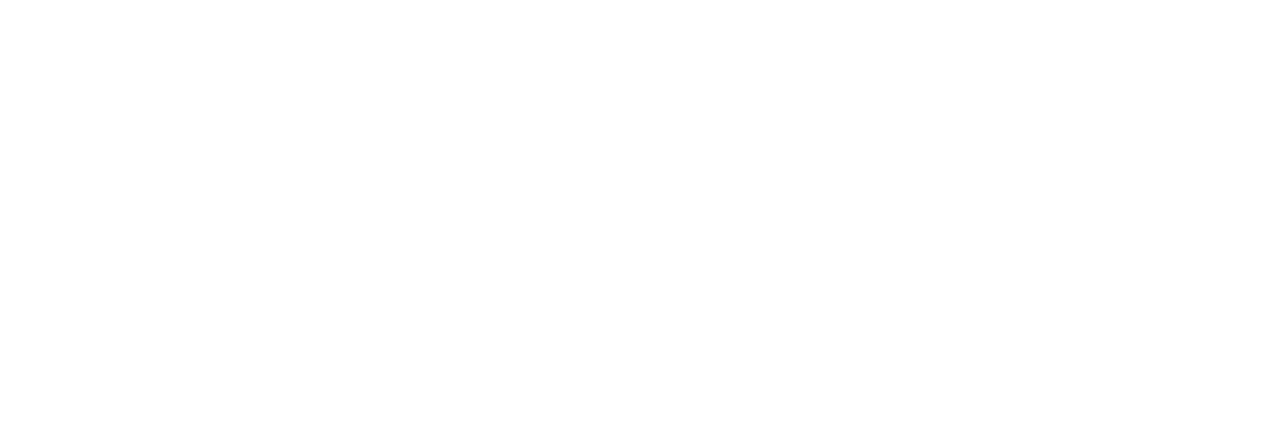
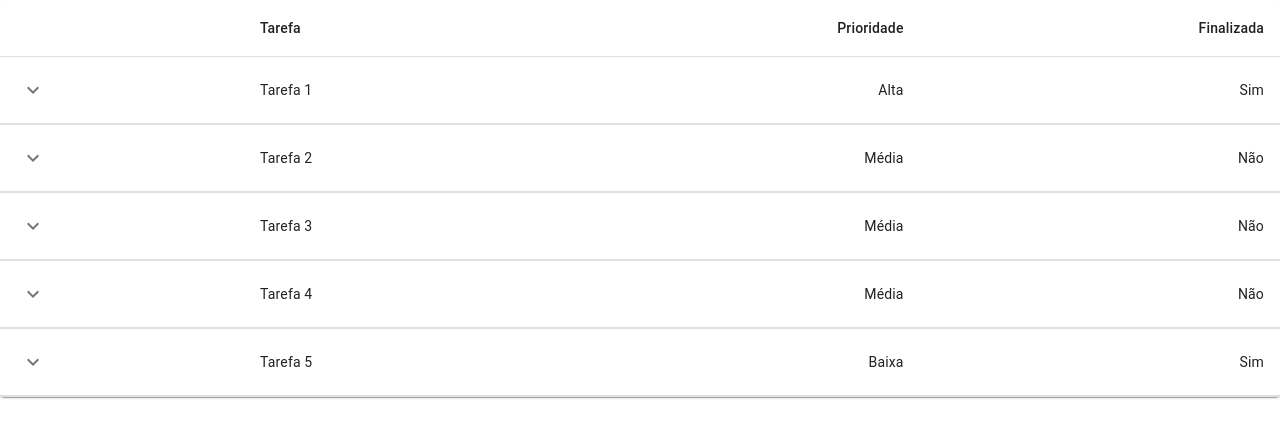
Before and after one commit to vitorlms/to-do-list, a React (Create React App) app in the folder frontend/: page /listar-tarefas in a window 1280 px wide. Before the commit this address had no page. Shown: the top 438 px of the page. Built offline with nearby package versions, Linux system fonts and the light colour scheme.

Commit message:
Added listar tarefas route

```diff
--- a/frontend/src/routes.js
+++ b/frontend/src/routes.js
@@ -2,6 +2,8 @@ import { BrowserRouter, Route, Routes } from 'react-router-dom';
 import CadastrarMembro from './pages/CadastrarMembro';
 import CadastrarTarefa from './pages/CadastrarTarefa';
 import EditarTarefa from './pages/EditarTarefa';
+import Home from './pages/Home';
+import ListarTarefas from './pages/ListarTarefas';
 
 function Rotas() {
   return (
@@ -11,6 +13,7 @@ function Rotas() {
         <Route path={'cadastrar-tarefa'} element={<CadastrarTarefa/>}/>
         <Route path={'editar-tarefa'} element={<EditarTarefa/>}/>
         <Route path={'cadastrar-membro'} element={<CadastrarMembro/>}/>
+        <Route path={'listar-tarefas'} element={<ListarTarefas/>}/>
       </Routes>
     </BrowserRouter>
   );
```
